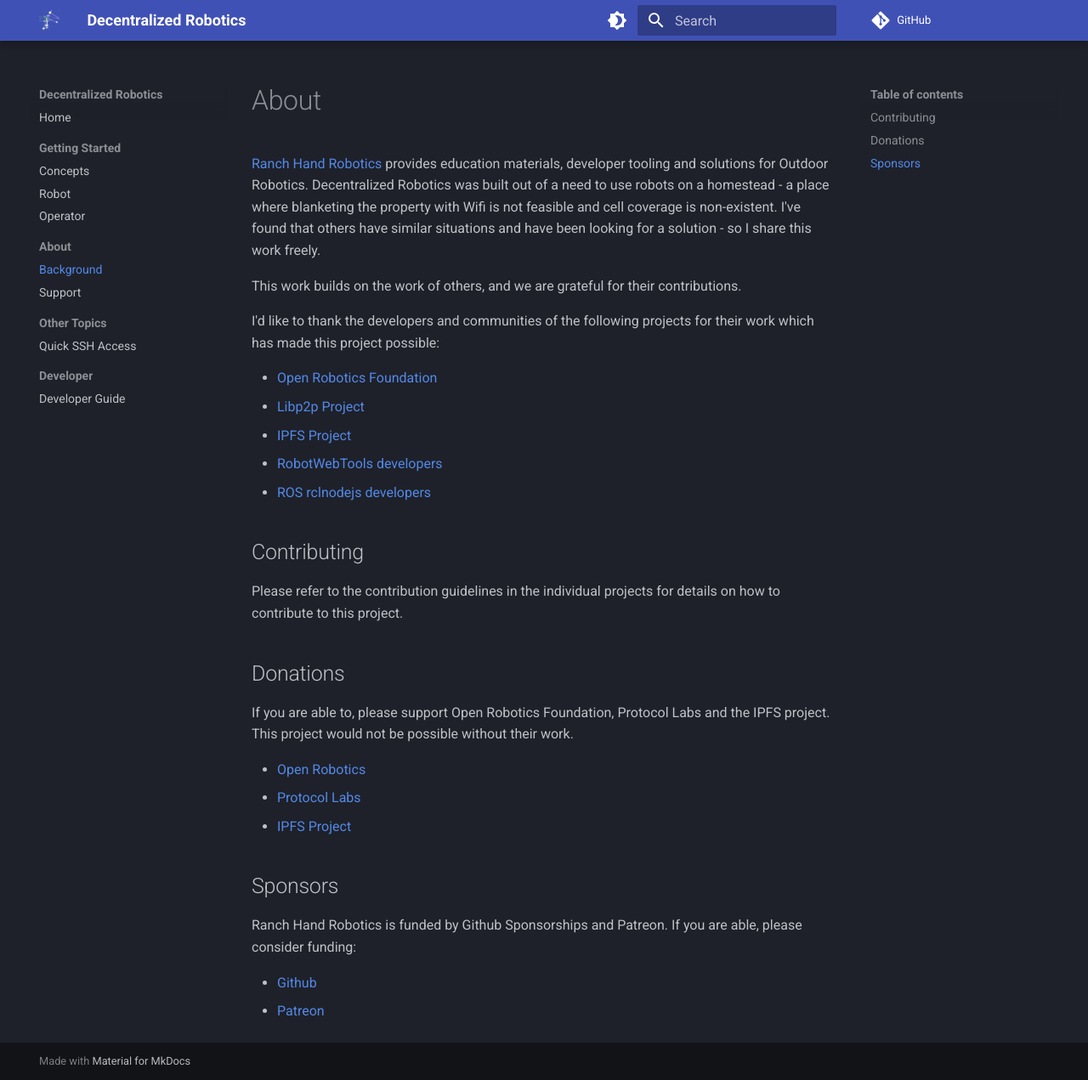
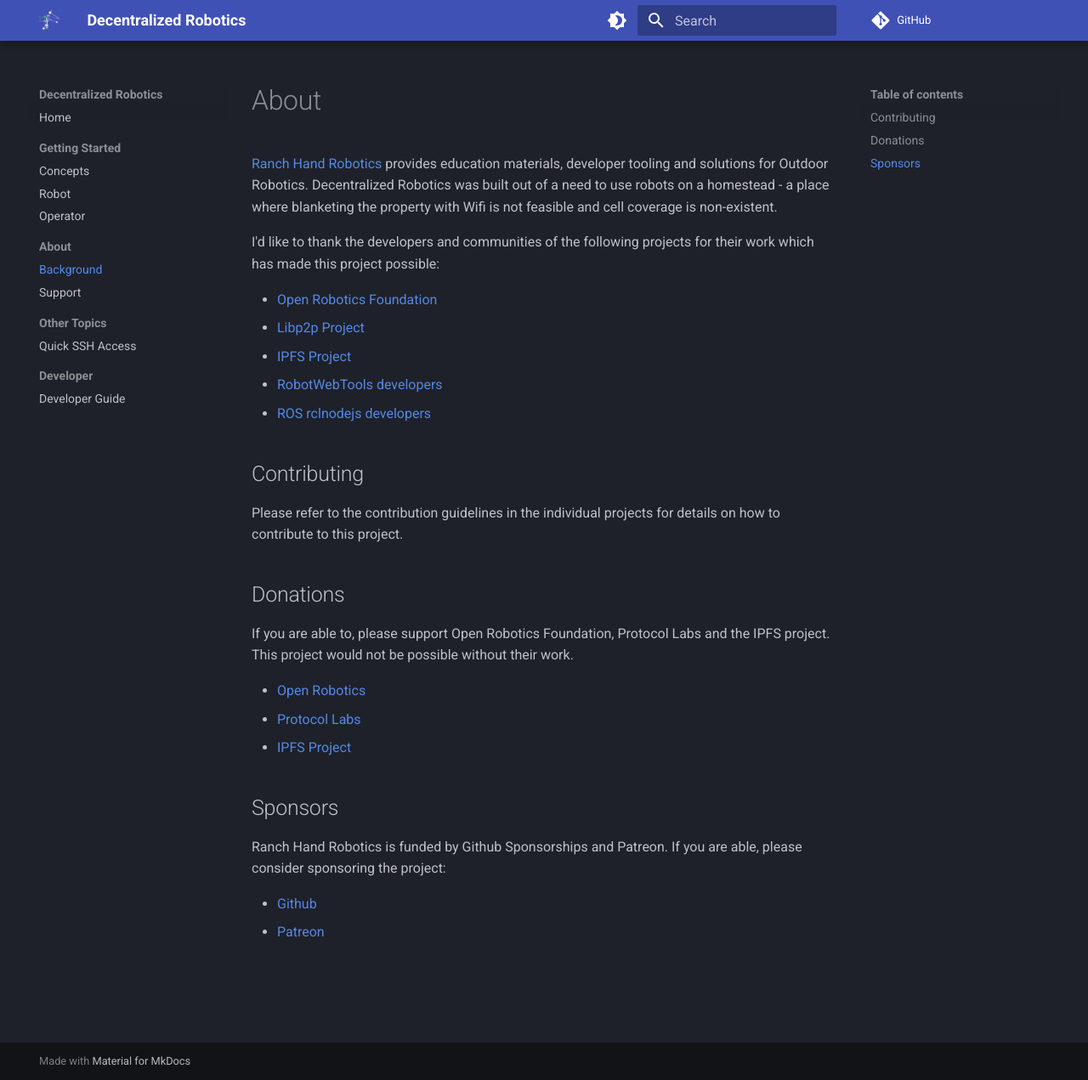
Before and after one commit to decentralizedrobotics/decentralizedrobotics, an MkDocs documentation site: the page built from docs/About/Background.md, in a window 1280 px wide and 1271 px high. Shown: the whole window at 85% size. Built offline with MkDocs 1.6.1 and Material for MkDocs 9.7.7, drawn with Linux system fonts in a browser that asks for light colours; comment, search, counter and statistics services are not loaded.

Commit message:
Update doc

```diff
--- a/docs/About/Background.md
+++ b/docs/About/Background.md
@@ -1,8 +1,6 @@
 # About
 
-[Ranch Hand Robotics](http://youtube.com/@rh_robotics) provides education materials, developer tooling and solutions for Outdoor Robotics. Decentralized Robotics was built out of a need to use robots on a homestead - a place where blanketing the property with Wifi is not feasible and cell coverage is non-existent. I've found that others have similar situations and have been looking for a solution - so I share this work freely.
-
-This work builds on the work of others, and we are grateful for their contributions.
+[Ranch Hand Robotics](http://youtube.com/@rh_robotics) provides education materials, developer tooling and solutions for Outdoor Robotics. Decentralized Robotics was built out of a need to use robots on a homestead - a place where blanketing the property with Wifi is not feasible and cell coverage is non-existent.
 
 I'd like to thank the developers and communities of the following projects for their work which has made this project possible:
 
@@ -26,7 +24,7 @@
 
 ## Sponsors
 
-Ranch Hand Robotics is funded by Github Sponsorships and Patreon. If you are able, please consider funding:
+Ranch Hand Robotics is funded by Github Sponsorships and Patreon. If you are able, please consider sponsoring the project:
 
 * [Github](https://github.com/sponsors/ranch-hand-robotics)
 * [Patreon](patreon.com/RanchHandRobotics)
```
Also changed, not shown: docs/About/Support.md (+2 -2 lines), docs/Developer/Guide.md (+1 -1 lines), docs/GettingStarted/Robot.md (+15 -12 lines).
